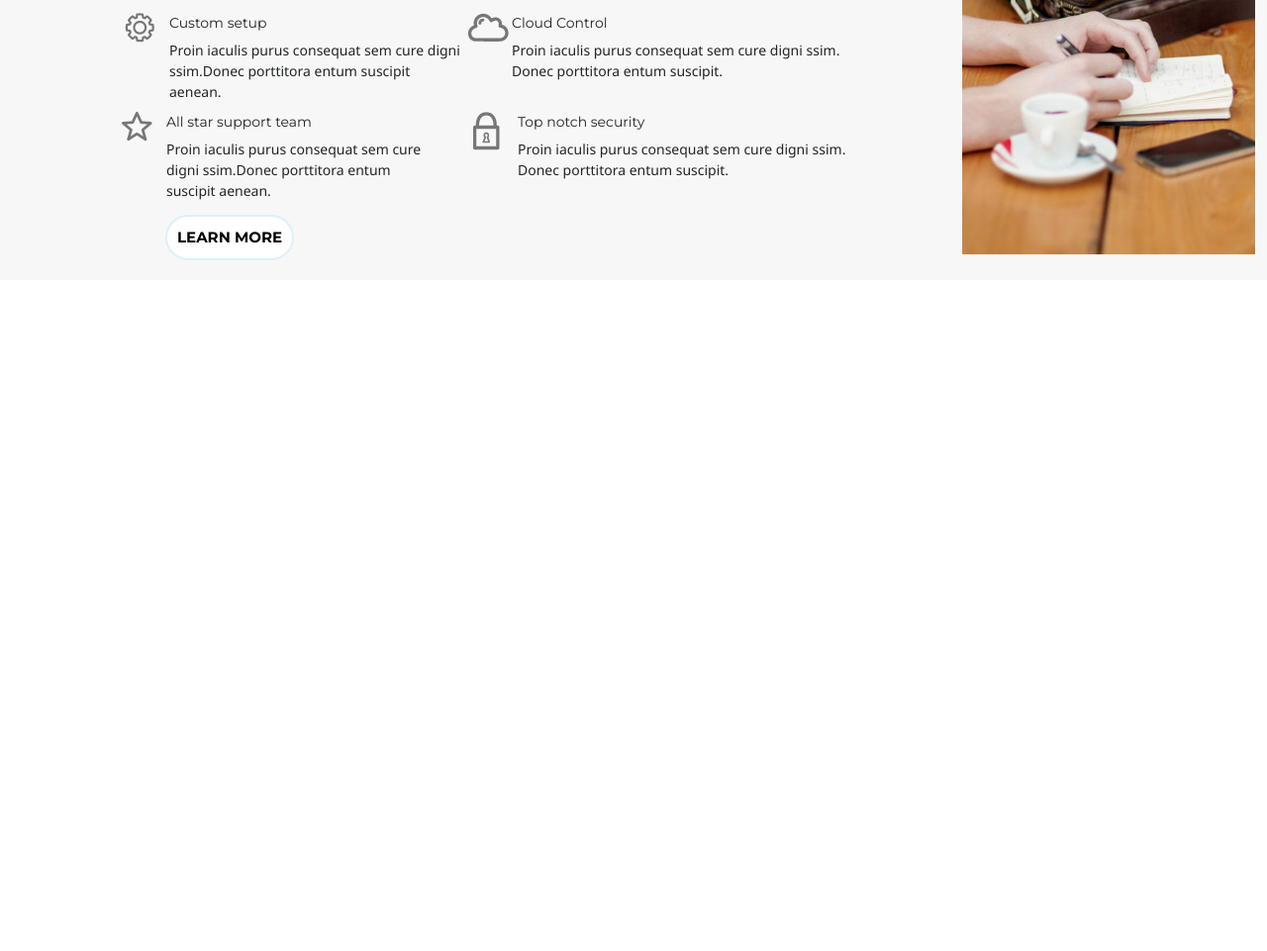
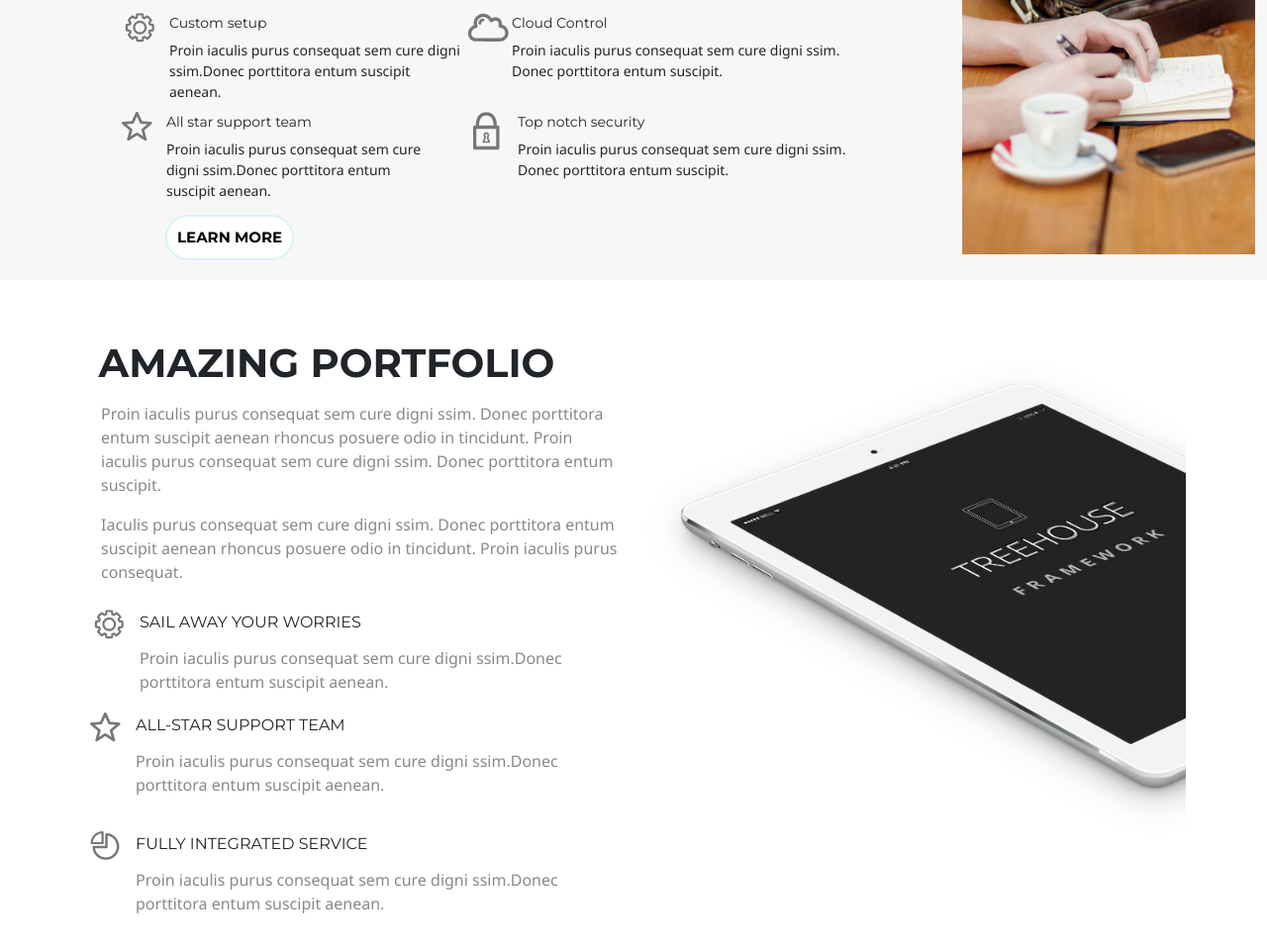
Before and after one commit to Omar18103229/DreamWebpage, a plain HTML site: page index.html in a window 1280 px wide. Shown: the part 1229-2190 px from the top of the page at 99% size. Before the commit the page ends 1612 px from the top, so only its background shows below. Drawn offline with Linux system fonts and the light colour scheme.

Commit message:
portfolio part one complete
.

```diff
--- a/css/style.css
+++ b/css/style.css
@@ -145,7 +145,7 @@ body{
     background-color: #f7f7f7;
     width: 100%;
     height: 462px;
-    margin-bottom: 100px;
+    /* margin-bottom: 20px; */
 }
 .common_head2 h4{
     text-align: center;
@@ -215,3 +215,60 @@ body{
     border-radius: 30px;
 }
 /* services 2nd part css end */
+
+/* portfolio part css start */
+.portfolio{
+    margin-bottom: 200px;
+}
+.common_head3 h4{
+    text-align: center;
+    margin-top: 60px;
+    margin-right: 50px;
+    font-size: 40px;
+    font-family: 'Montserrat', sans-serif;
+    font-weight: bold;
+    text-transform: uppercase;
+}
+.common_head3 p{
+    font-size: 16px;
+    font-family: 'Noto Sans', sans-serif;
+    font-weight: 400;
+    color: #888888;
+    margin-top: 15px;
+    margin-left: 20px;
+}
+.port2{
+    margin-left: -77px;
+}
+.contents_main2{
+    position: relative;
+}
+.contents2{
+    position: absolute;
+    top: 13px;
+    left: 136px;
+}
+.contents2 h3{
+    font-size: 16px;
+    font-family: 'Montserrat', sans-serif;
+    font-weight: 400;
+    text-transform: uppercase;
+}
+.contents2 p{
+    font-size: 16px;
+    font-family: 'Noto Sans', sans-serif;
+    font-weight: 400;
+    margin-left: 0;
+}
+.port3{
+    margin-top: 120px;
+    margin-left: -28px;
+}
+.port4{
+    margin-top: 120px;
+    margin-left: -28px;
+}
+.port_img img{
+    margin-top: 80px;
+}
+/* portfolio part css end */
--- a/index.html
+++ b/index.html
@@ -252,13 +252,7 @@
                         </div>
 
                     </div>
-
-
-                    <!-- demo part start -->
-
-                    <!-- demo part end -->
-
-                </div>
+                 </div>
 
                 <div class="col-md-3">
                     <div class="services2_pic">
@@ -270,6 +264,87 @@
     </section>
     <!-- services 2nd part html end -->
 
+    <!-- portfolio part html start -->
+    <section class="portfolio">
+        <div class="container">
+            <div class="row">
+                <div class="col-md-6">
+                    <div class="common_head3">
+                        <h4>Amazing Portfolio</h4>
+                        <p>Proin iaculis purus consequat sem cure digni ssim. Donec porttitora entum suscipit aenean rhoncus posuere odio in tincidunt. Proin iaculis purus consequat sem cure digni ssim. Donec porttitora entum suscipit.</p>
+
+                        <p>Iaculis purus consequat sem cure digni ssim. Donec porttitora entum suscipit aenean rhoncus posuere odio in tincidunt. Proin iaculis purus consequat.</p>
+
+                        <div class="port2">
+                            <div class="icon_main">
+                                <div class="icon">
+                                    <img src="images/ser_icon1.png" alt="">
+                                </div>
+                            </div>
+                            <div class="contents_main2">
+                                <div class="contents2">
+                                    <h3>Sail Away Your Worries</h3>
+                                    <p>Proin iaculis purus consequat sem cure digni ssim.Donec porttitora entum suscipit aenean.</p>
+                                </div>
+                            </div>
+                        </div>
+
+                        <div class="port3">
+                            <div class="container">
+                                <div class="row">
+                                    <div class="col-md-12">
+                                        <div class="port2">
+                                            <div class="icon_main">
+                                                <div class="icon">
+                                                    <img src="images/ser_icon2.png" alt="">
+                                                </div>
+                                            </div>
+                                            <div class="contents_main2">
+                                                <div class="contents2">
+                                                    <h3>All-star support team</h3>
+                                                    <p>Proin iaculis purus consequat sem cure digni ssim.Donec porttitora entum suscipit aenean.</p>
+                                                </div>
+                                            </div>
+                                        </div>
+                                    </div>
+                                </div>
+                            </div>
+                        </div>
+
+                        <div class="port4">
+                            <div class="container">
+                                <div class="row">
+                                    <div class="col-md-12">
+                                        <div class="port2">
+                                            <div class="icon_main">
+                                                <div class="icon">
+                                                    <img src="images/ser_icon5.png" alt="">
+                                                </div>
+                                            </div>
+                                            <div class="contents_main2">
+                                                <div class="contents2">
+                                                    <h3>fully Integrated service</h3>
+                                                    <p>Proin iaculis purus consequat sem cure digni ssim.Donec porttitora entum suscipit aenean.</p>
+                                                </div>
+                                            </div>
+                                        </div>
+                                    </div>
+                                </div>
+                            </div>
+                        </div>
+                    </div>
+                </div>
+
+                <div class="col-md-6">
+                    <div class="port_img">
+                        <img src="images/port_img.png" class="img-fluid w-100" alt="">
+                    </div>
+                </div>
+            </div>
+        </div>
+    </section>
+    <!-- portfolio part html end -->
+
     <!-- javascript link start -->
     <script src="js/bootstrap.bundle.min.js"></script>
     <script src="js/custom.js"></script>
```
Also changed, not shown: images/port_img.png (added), images/port_pic1.jpg (added), images/port_pic2.jpg (added), images/port_pic3.jpg (added), images/port_pic4.jpg (added), images/port_pic5.jpg (added), images/port_pic6.jpg (added), images/ser_icon5.png (added).
